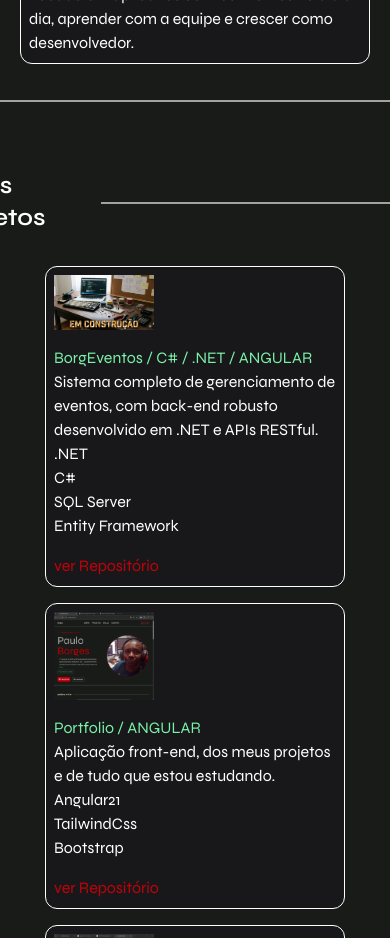
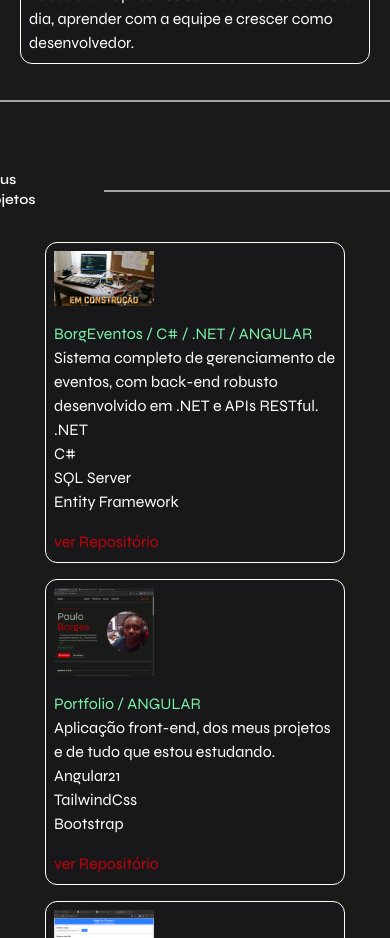
Before and after one commit to Paulo-Borges/portfolio-angular, an Angular app: page / in a window 390 px wide. Shown: the part 1260-2198 px from the top of the page. Built offline with nearby package versions, Linux system fonts and the light colour scheme.

Commit message:
Refactor: Inserindo responsividade em project

```diff
--- a/src/app/components/projects/projects.component/projects.component.html
+++ b/src/app/components/projects/projects.component/projects.component.html
@@ -1,6 +1,6 @@
 <section class="border-b-2 px-8 py-9 ">
   <div class="flex gap-3 items-center">
-    <h1 class="text-white text-2xl font-semibold py-8">Meus Projetos</h1>
+    <h1 class="text-white text-sm sm:text-2xl font-semibold p-8 sm:py-8">Meus Projetos</h1>
     <p class="border-b-2 w-[83%] h-1"></p>
 </div>
     <div class="flex flex-wrap gap-4 justify-center">
```
